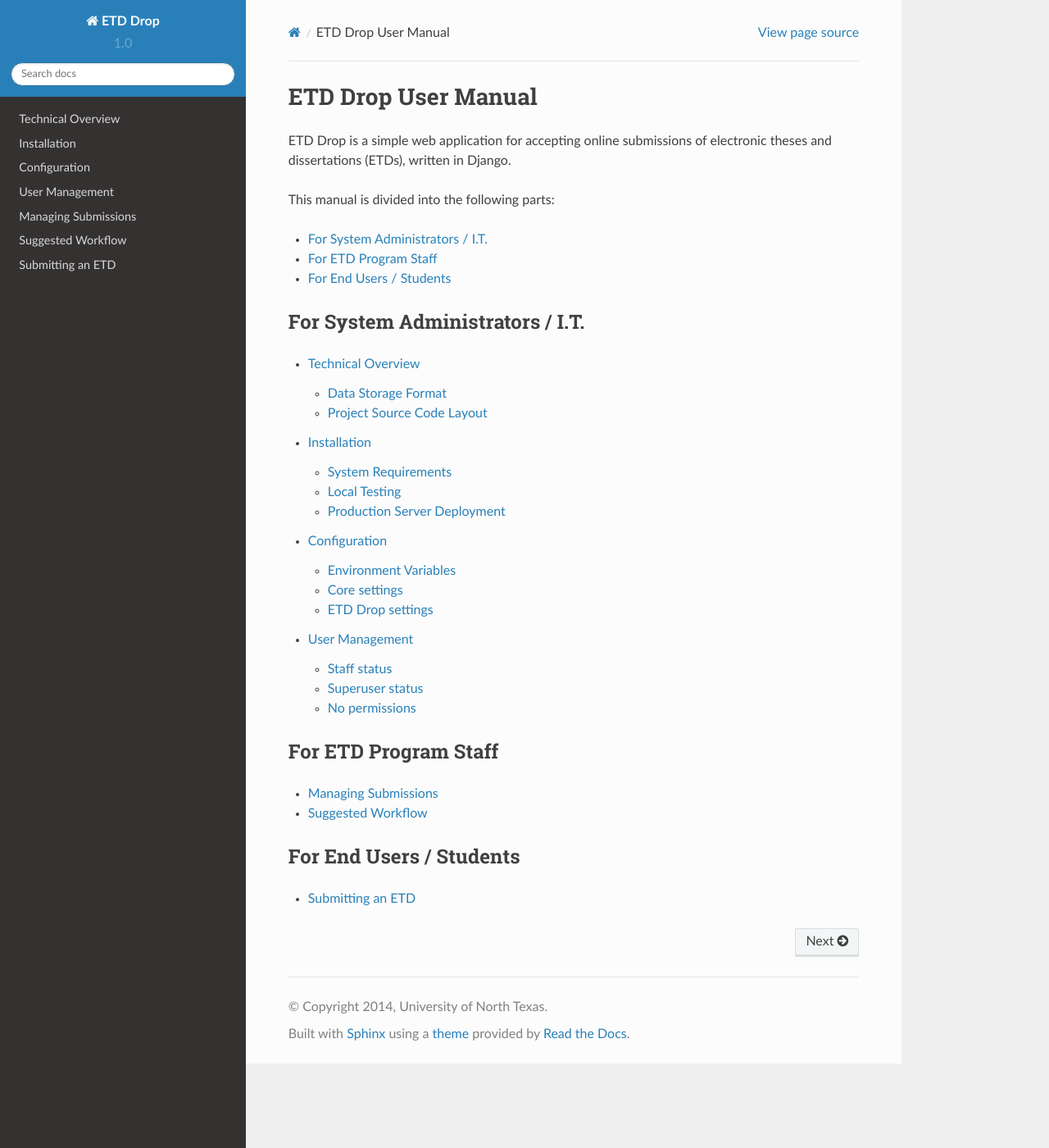
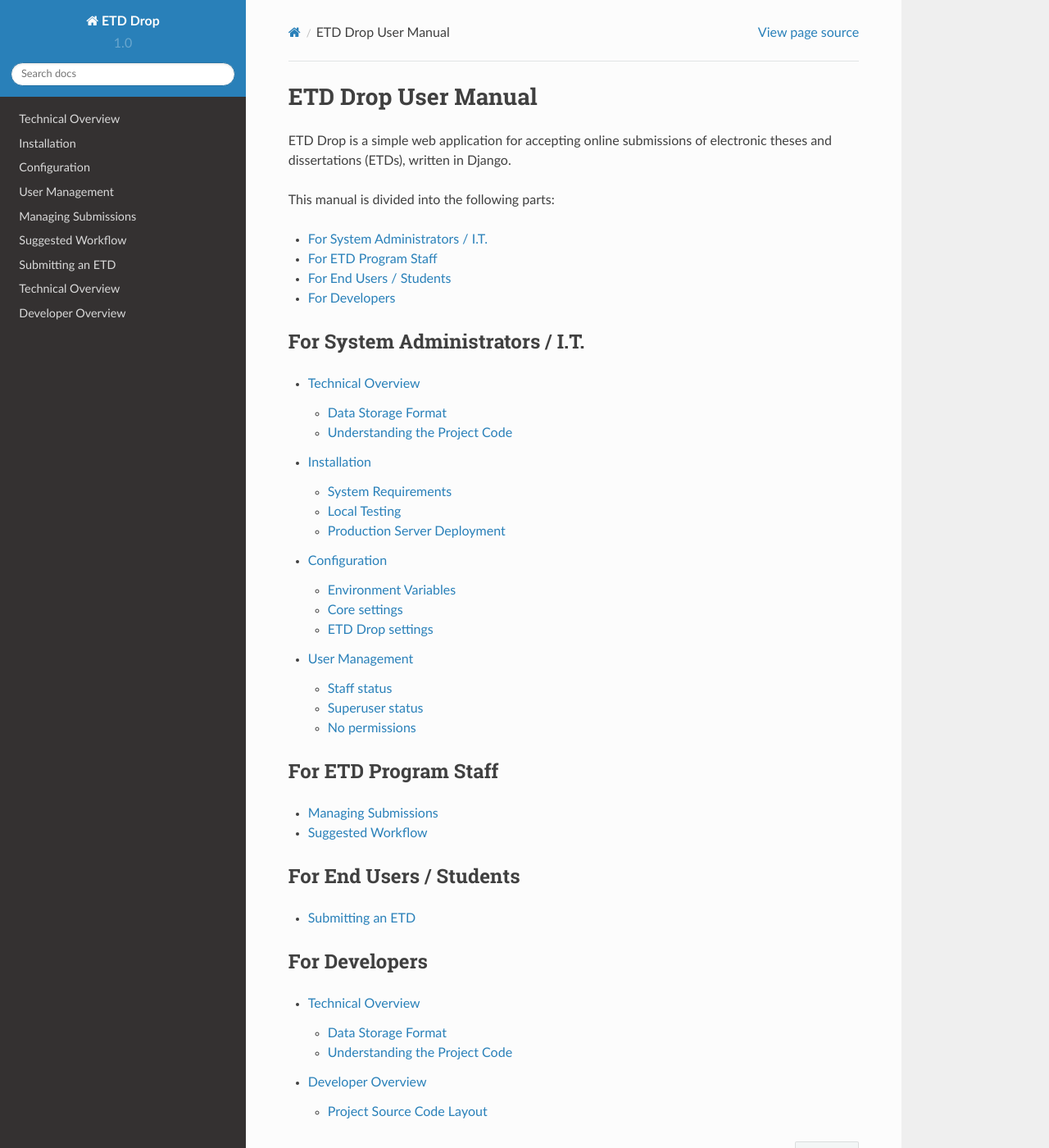
Before and after one commit to MetaArchive/etd-drop, a Sphinx documentation site: the page built from docs/source/index.rst, in a window 1280 px wide and 1400 px high. Shown: the whole window at 82% size. Built offline with Sphinx 7.4.7 and the Read the Docs theme 2.0.0, drawn with Linux system fonts in a browser that asks for light colours; some of the changed lines change nothing that is shown.

Commit message:
Add developer docs section to manual

```diff
--- a/docs/source/conf.py
+++ b/docs/source/conf.py
@@ -129,7 +129,7 @@
 # Add any paths that contain custom static files (such as style sheets) here,
 # relative to this directory. They are copied after the builtin static files,
 # so a file named "default.css" will overwrite the builtin "default.css".
-html_static_path = ['_static']
+#html_static_path = ['_static']
 
 # Add any extra paths that contain custom files (such as robots.txt or
 # .htaccess) here, relative to this directory. These files are copied
--- /dev/null
+++ b/docs/source/developer_overview.rst
@@ -0,0 +1,48 @@
+==================
+Developer Overview
+==================
+
+This section contains information that should come in handy if you are
+developing for (or on top of) ETD Drop. You should already be familiar
+with the information in :doc:`technical_overview`.
+
+Overall, ETD Drop is an ordinary single-application Django project. The
+primary difference between it and most Django apps is the total lack of
+database models; All application data is represented as files on the
+local filesystem, in order to make ETD Drop's scope as limited as
+possible and to facilitate easy atomic integration into larger
+workflows.
+
+.. contents::
+    :local:
+    :depth: 2
+
+Project Source Code Layout
+==========================
+
+The general structure of this repository is as follows::
+
+    etd-drop/                    # Top level git repository
+        docs/                    ## Documentation (uses Sphinx Docs)
+        etd_drop/                ## Django project files
+            settings.py          ### Project settings
+            urls.py              ### Project-level URL routing
+            wsgi.py              ### Project WSGI application
+        etd_drop_app             ## Main Django application code
+            admin.py             ### Django Admin UI configuration
+            forms.py             ### Form processing code
+            static/              ### Static resources (CSS and images)
+            templates/           ### HTML templates
+            templatetags/        ### Custom template tag modules
+                form_helpers.py  #### Template tags for forms
+            tests.py             ### Unit tests
+            urls.py              ### Application-level URL routing
+            validators.py        ### Form validator functions
+            vendor/              ### Modules included from elsewhere
+                bag_describe.py  #### Description Service integration
+            views.py             ### View generation code
+        LICENSE                  ## Source code license
+        manage.py                ## Project management script
+        nginx/                   ## Sample configuration for nginx
+        README.md                ## Project README
+        requirements.txt         ## pip package dependencies
--- a/docs/source/index.rst
+++ b/docs/source/index.rst
@@ -9,6 +9,7 @@
 * :ref:`admin-docs`
 * :ref:`staff-docs`
 * :ref:`user-docs`
+* :ref:`dev-docs`
 
 
 .. _admin-docs:
@@ -44,3 +45,14 @@
    :maxdepth: 2
 
    submitting_an_etd
+
+.. _dev-docs:
+
+For Developers
+--------------
+
+.. toctree::
+   :maxdepth: 2
+
+   technical_overview
+   developer_overview
--- a/docs/source/technical_overview.rst
+++ b/docs/source/technical_overview.rst
@@ -108,23 +108,8 @@
       </supplemental_file>
     </root>
 
-Project Source Code Layout
-==========================
+Understanding the Project Code
+==============================
 
-The general structure of this repository is as follows::
-
-    etd-drop/             # Top level git repository
-        docs/             ## Documentation (uses Sphinx Docs)
-        etd_drop/         ## Django project files
-            settings.py   ### Project settings
-        etd_drop_app      ## Main Django application code
-            forms.py      ### Form processing code
-            static/       ### Static resources (CSS and images)
-            templates/    ### HTML templates
-            urls.py       ### URL routing patterns
-            views.py      ### View generation code
-        nginx/            ## Sample configuration for nginx
-        LICENSE           ## Source code license
-        manage.py         ## Project management script
-        README.md         ## Project README
-        requirements.txt  ## pip package dependencies
+For more in-depth information suited for developers, continue to the
+:doc:`developer_overview`.
```
